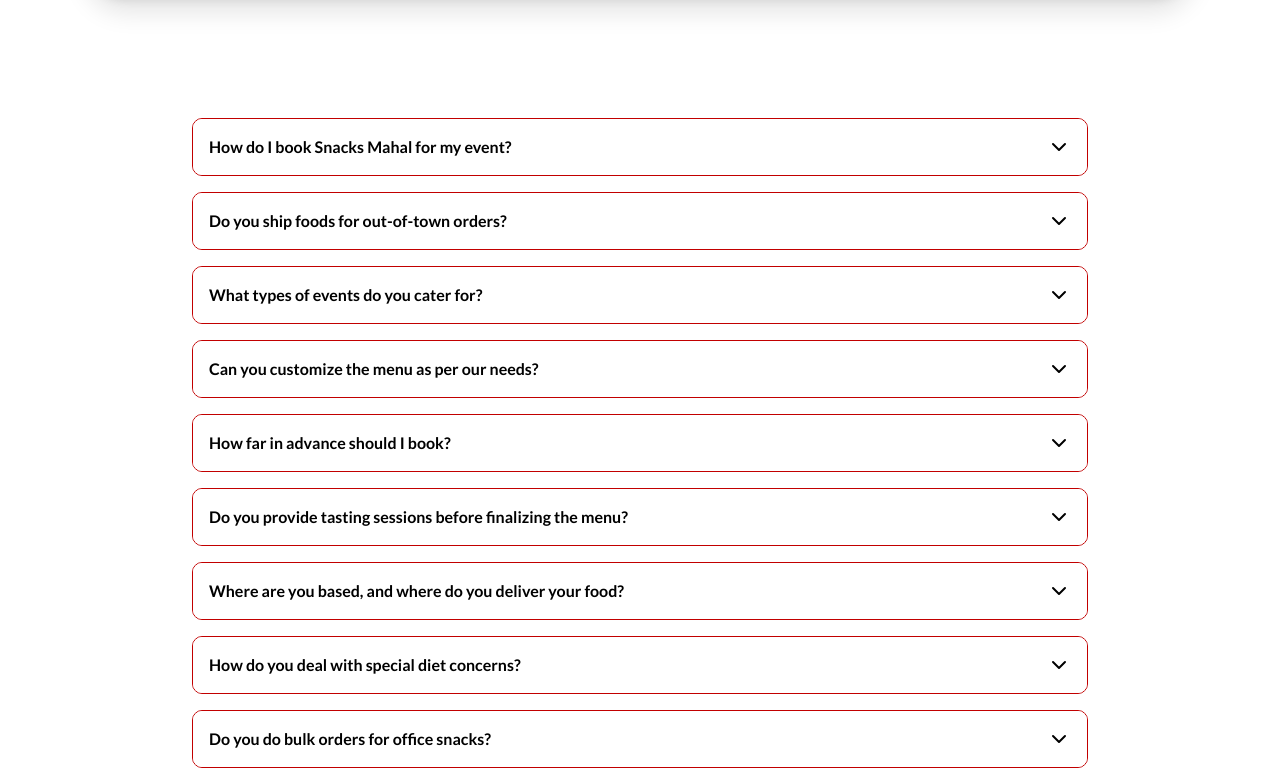
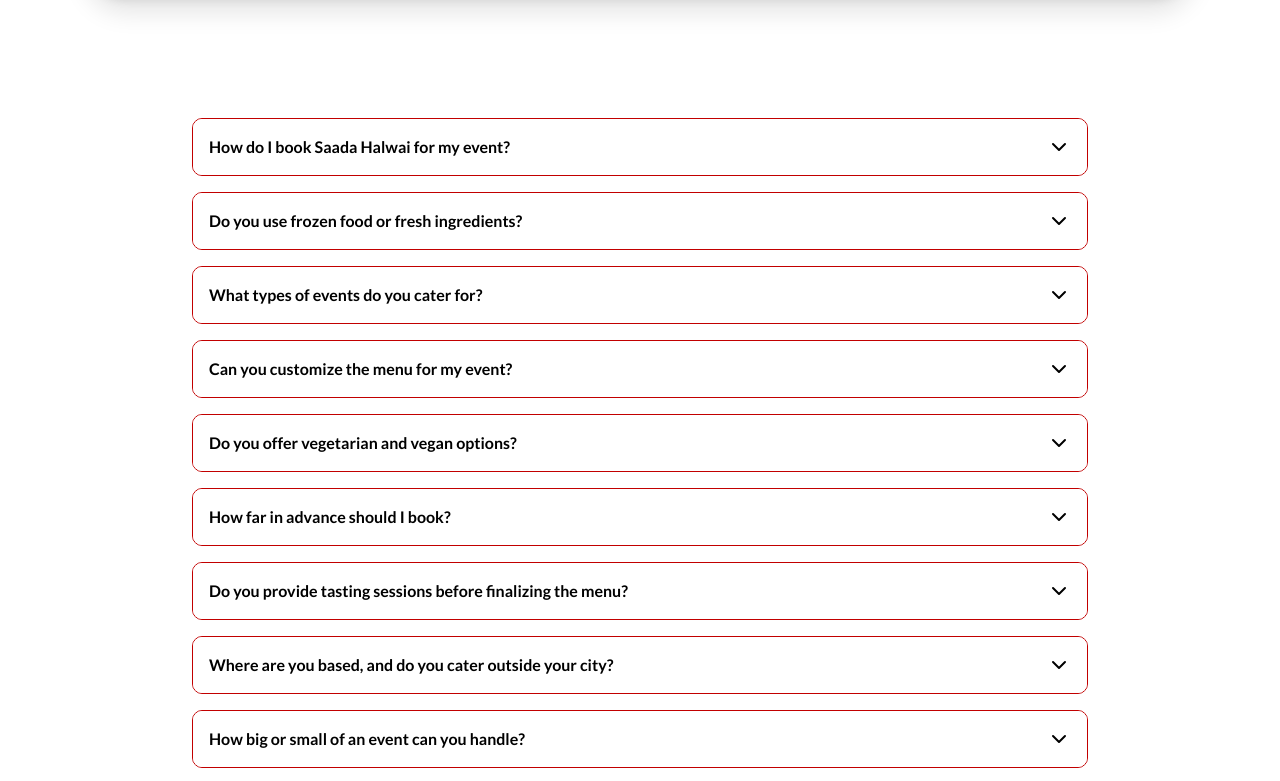
Before and after one commit to akshaychandel1/SADDA-DHABA, a React (Vite) app: page /faqs in a window 1280 px wide. Shown: the part 1059-1840 px from the top of the page. Built offline with nearby package versions, Linux system fonts and the light colour scheme.

Commit message:
faq done

```diff
--- a/src/components/FAQPage.jsx
+++ b/src/components/FAQPage.jsx
@@ -14,40 +14,44 @@ import Footer from "./Footer";
 
 const faqs = [
   {
-    q: "How do I book Snacks Mahal for my event?",
-    a: "You can reach out to us via our contact form or email to book Snacks Mahal for your event.",
+    q: " How do I book Saada Halwai for my event?",
+    a: " Booking us is easy-peasy! Just reach out through our contact page or give us a call/WhatsApp. Share your event details, guest count, and menu preferences, and we’ll take care of the rest.",
   },
   {
-    q: "Do you ship foods for out-of-town orders?",
-    a: "Currently, we only deliver locally. We are working on expanding shipping soon!",
+    q: " Do you use frozen food or fresh ingredients?",
+    a: "Freshness is our mantra 🌿✨. We source farm-fresh vegetables and quality ingredients for every dish. No shortcuts, no frozen compromises, just pure, honest flavors.",
   },
   {
     q: "What types of events do you cater for?",
-    a: "We cater for birthdays, weddings, corporate events, and more.",
+    a: "From dreamy weddings 💍 to corporate gatherings 👔, birthday parties 🎉 to intimate family celebrations, if there’s a reason to feast, Saada Halwai is there. Big or small, we’ve got your tables covered.",
   },
   {
-    q: "Can you customize the menu as per our needs?",
-    a: "Yes! We specialize in customizable solutions, offering tailored vegetarian and non-vegetarian menus.",
+    q: " Can you customize the menu for my event?",
+    a: "Absolutely! Every event is unique, and so is every menu. Pick your favorites, share your theme or vibe, and we’ll curate a spread that’s perfectly tailored to your taste (and your guests’ cravings).",
+  },
+  {
+    q: "Do you offer vegetarian and vegan options?",
+    a: "Yes, we do — and proudly! Many of our dishes are naturally vegetarian, and we happily create vegan-friendly versions on request. No guest should feel left out of the feast. Good food, after all, is for everyone.",
   },
   {
     q: "How far in advance should I book?",
-    a: "We recommend booking at least 2 weeks in advance.",
+    a: "The earlier, the better! For big events like weddings, we recommend booking 2–3 months ahead. For smaller gatherings, a few weeks’ notice works. But if it’s last-minute, still call us, we’ll try our best to make it happen!",
   },
   {
-    q: "Do you provide tasting sessions before finalizing the menu?",
-    a: "Yes, we provide tasting sessions so you can finalize your menu confidently.",
+    q: " Do you provide tasting sessions before finalizing the menu?",
+    a: "Yes! We offer tasting sessions so you can experience the flavors firsthand. After all, it’s your event, the menu should feel just right for you and your guests.",
   },
   {
-    q: "Where are you based, and where do you deliver your food?",
-    a: "We are based in the city center and deliver within a 20-mile radius.",
+    q: " Where are you based, and do you cater outside your city?",
+    a: "We’re based in the UK 🇬🇧, but our halwai spirit travels far. We cater across cities and regions depending on the event scale. Just let us know your location, and we’ll confirm availability.",
   },
   {
-    q: "How do you deal with special diet concerns?",
-    a: "We accommodate allergies, vegan, and gluten-free needs — just let us know in advance.",
+    q: "How big or small of an event can you handle?",
+    a: " Whether it’s an intimate gathering of 20 or a grand celebration with thousands, Saada Halwai has the team, expertise, and flavors to match your guest list.",
   },
   {
-    q: "Do you do bulk orders for office snacks?",
-    a: "Yes! We offer bulk snack delivery for offices and events.",
+    q: "Do you also do grab-and-go or daily meals?",
+    a: " Our main focus is on events and celebrations. But for special occasions, corporate needs, or bulk daily orders, we can create custom solutions. Just ask, we’re happy to explore options with you.",
   },
 ];
 
```
